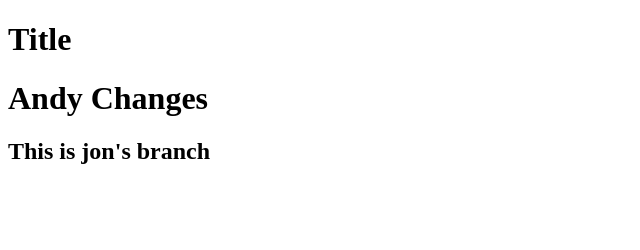
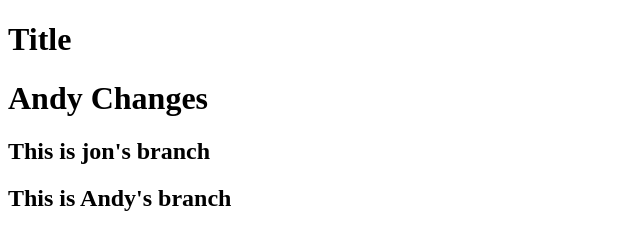
Before and after one commit to sen-andy/git-testing, a plain HTML site: page teamgit/index.html in a window 1280 px wide. Shown: the whole page, without its empty margins (0-640 px from the left). Drawn offline with Linux system fonts and the light colour scheme.

Commit message:
don't have new updates

```diff
--- a/teamgit/index.html
+++ b/teamgit/index.html
@@ -9,5 +9,6 @@
     <h1>Title</h1>
     <h1>Andy Changes</h1>
     <h2>This is jon's branch</h2>
+    <h2>This is Andy's branch</h2>
 </body>
 </html>
```
